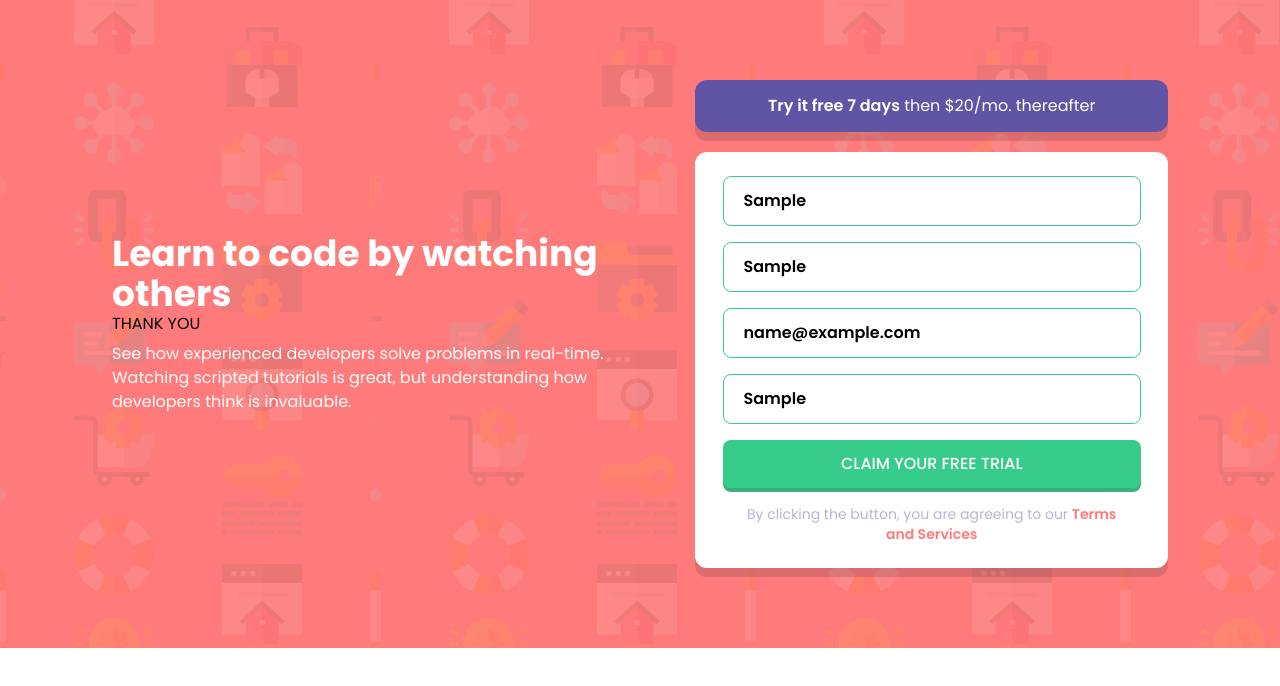
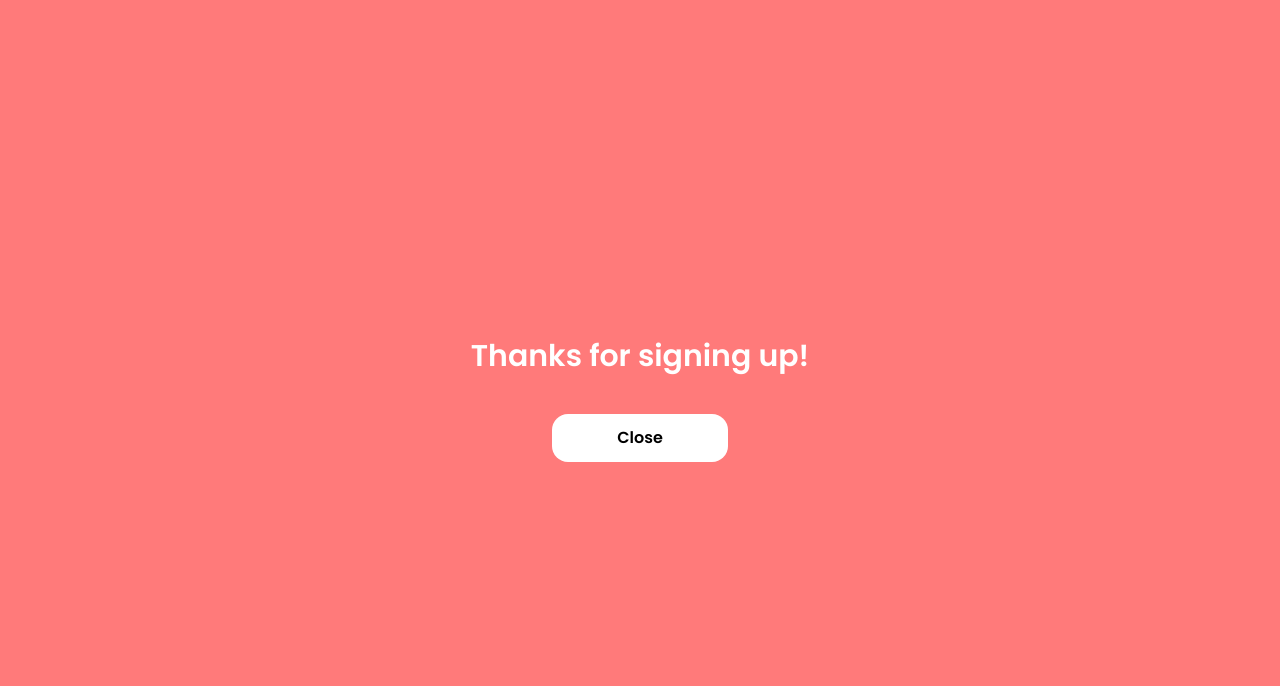
Before and after one commit to kkawakami08/sign-up-form-frontend-mentor, a Next.js app: page / in a window 1280 px wide. Both pictures are taken after typing "Sample", "Sample", "name@example.com", "Sample" into the empty fields and a click on the button "CLAIM YOUR FREE TRIAL". Shown: the top 686 px of the page. Built offline with nearby package versions, Linux system fonts and the light colour scheme.

Commit message:
Pop up when submit complete form that resets state on close

```diff
--- a/pages/index.js
+++ b/pages/index.js
@@ -27,6 +27,22 @@ export default function Home() {
 
   function handleSubmit(event) {
     event.preventDefault();
+    setFormData({
+      firstName: "",
+      lastName: "",
+      email: "",
+      password: "",
+      message: true,
+    });
+  }
+
+  function handleClose() {
+    setFormData((prevFormData) => {
+      return {
+        ...prevFormData,
+        message: false,
+      };
+    });
   }
 
   return (
@@ -34,25 +50,36 @@ export default function Home() {
       <Head>
         <title>Create Next App</title>
       </Head>
-      <main className="bg-primaryRed h-full bg-[url('../public/images/bg-intro-mobile.png')] flex flex-col items-center px-7 py-20 text-center gap-16 md:flex-row md:px-28 relative">
-        <div className="absolute">
-          <h1>THANK YOU</h1>
+      <main className="bg-primaryRed  bg-[url('../public/images/bg-intro-mobile.png')] relative w-screen h-full md:h-screen">
+        {formData.message ? (
+          <div className=" bg-primaryRed w-screen h-screen z-10 absolute top-0 left-0 px-10 justify-center flex flex-col gap-10 items-center ">
+            <h1 className="text-3xl font-semibold text-white text-center">
+              Thanks for signing up!
+            </h1>
+            <div
+              className="rounded-2xl bg-white w-3/4 h-12 flex items-center justify-center md:w-44 hover:cursor-pointer hover:bg-neutralDarkBlue hover:text-white"
+              onClick={handleClose}
+            >
+              <p className="font-semibold">Close</p>
             </div>
-        <div className="flex flex-col items-center gap-7 md:items-start md:w-1/2">
-          <h1 className="text-white text-3xl font-bold md:text-left md:text-4xl">
+          </div>
+        ) : (
+          <div className="w-screen h-full py-20 flex flex-col gap-10 md:flex-row md:items-center md:px-20">
+            <div className="flex flex-col gap-5 md:w-1/2 px-7">
+              <h1 className="text-white text-3xl font-bold md:text-left md:text-4xl text-center">
                 Learn to code by watching others
               </h1>
-          <p className="text-white font-normal md:text-left ">
-            See how experienced developers solve problems in real-time. Watching
-            scripted tutorials is great, but understanding how developers think
-            is invaluable.
+              <p className="text-white font-normal md:text-left text-center">
+                See how experienced developers solve problems in real-time.
+                Watching scripted tutorials is great, but understanding how
+                developers think is invaluable.
               </p>
             </div>
 
-        <div className="flex flex-col gap-5">
+            <div className="flex flex-col gap-5 px-5 md:w-1/2">
               <div
                 id="button"
-            className="bg-accentBlue py-3 px-10 leading-7 rounded-xl shadow-[0px_9px_0px_0px_rgba(26,32,44,.15)] hover:bg-[#6e64af] hover:cursor-pointer"
+                className="bg-accentBlue py-3 px-10 leading-7 rounded-xl  hover:bg-[#6e64af] hover:cursor-pointer text-center"
               >
                 <p className="text-white">
                   <span className="font-semibold">Try it free 7 days</span> then
@@ -111,14 +138,16 @@ export default function Home() {
                 <button className="bg-primaryGreen text-white rounded-lg font-medium w-11/12 py-3 shadow-[0px_4px_0px_0px_rgba(43,166,113,.9)] hover:bg-[#61d6a3]">
                   CLAIM YOUR FREE TRIAL
                 </button>
-            <p className="text-sm text-neutralGrayishBlue w-10/12">
-              By clicking the button, you are agreeing to our{" "}
+                <p className="text-sm text-neutralGrayishBlue w-10/12 text-center">
+                  By clicking the button, you are agreeing to our
                   <span className="text-primaryRed font-semibold">
                     Terms and Services
                   </span>
                 </p>
               </form>
             </div>
+          </div>
+        )}
       </main>
     </>
   );
```
Lines whose indentation alone changed are shown as unchanged.
